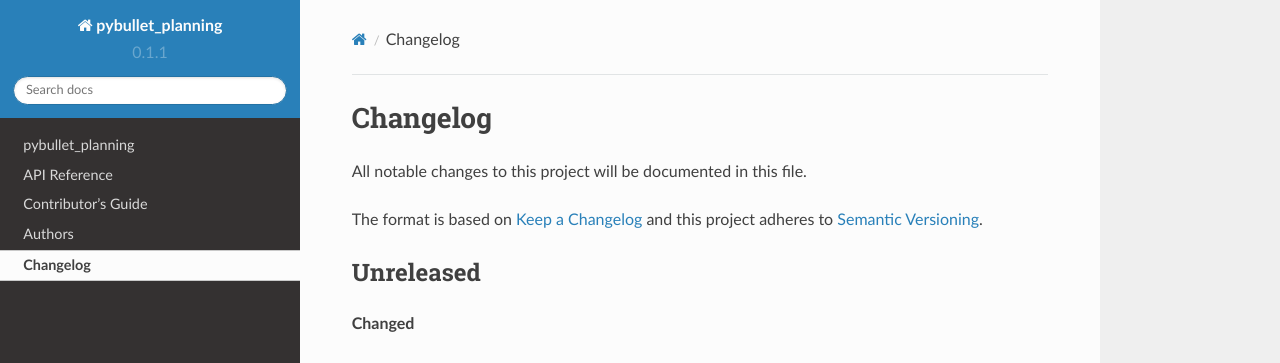
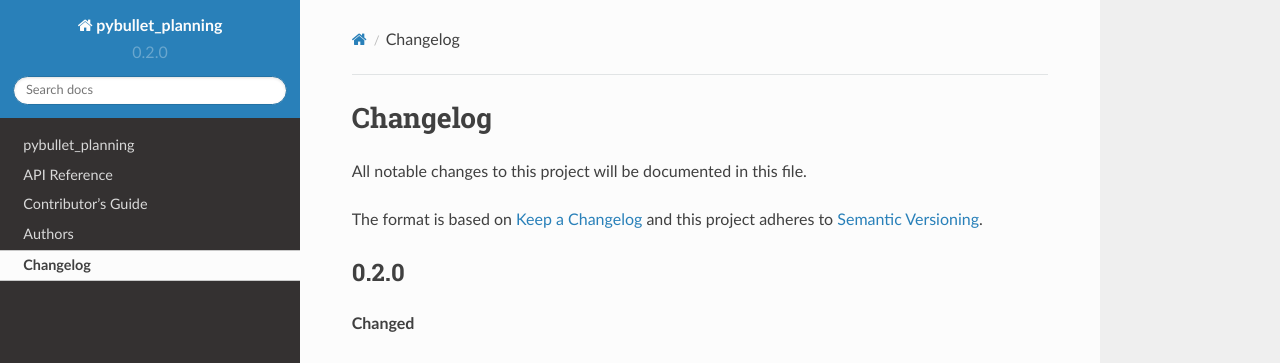
Before and after one commit to yijiangh/pybullet_planning, a Sphinx documentation site: the page built from docs/changelog.rst, in a window 1280 px wide and 900 px high. Shown: the top 363 px of the window. Built offline with Sphinx 7.4.7 and the Read the Docs theme 2.0.0, drawn with Linux system fonts in a browser that asks for light colours.

Commit message:
Bump version to 0.2.0

```diff
--- a/CHANGELOG.rst
+++ b/CHANGELOG.rst
@@ -8,7 +8,7 @@ The format is based on `Keep a Changelog <https://keepachangelog.com/en/1.0.0/>`
 and this project adheres to `Semantic Versioning <https://semver.org/spec/v2.0.0.html>`_.
 
 
-Unreleased
+0.2.0
 ----------
 
 **Changed**
--- a/docs/conf.py
+++ b/docs/conf.py
@@ -10,7 +10,7 @@ project = 'pybullet_planning'
 year = '2020'
 author = 'Caelan Garrett & Yijiang Huang'
 copyright = '{0}, {1}'.format(year, author)
-version = release = '0.1.1'
+version = release = '0.2.0'
 
 master_doc = 'index'
 source_suffix = '.rst'
--- a/src/pybullet_planning/__version__.py
+++ b/src/pybullet_planning/__version__.py
@@ -1,7 +1,7 @@
 __title__ = 'pybullet_planning'
 __description__ = 'a suite of utility functions to facilitate robotic planning related research on the pybullet physics simulation engine.'
 __url__ = 'https://github.com/yijiangh/pybullet_planning'
-__version__ = '0.1.1'
+__version__ = '0.2.0'
 __author__ = 'Caelan Garrett'
 __author_email__ = 'yijiangh@mit.edu' # this is only for the purpose of pypi...
 # __author_email__ = 'caelan@csail.mit.edu; '
```
Also changed, not shown: .bumpversion.cfg.
